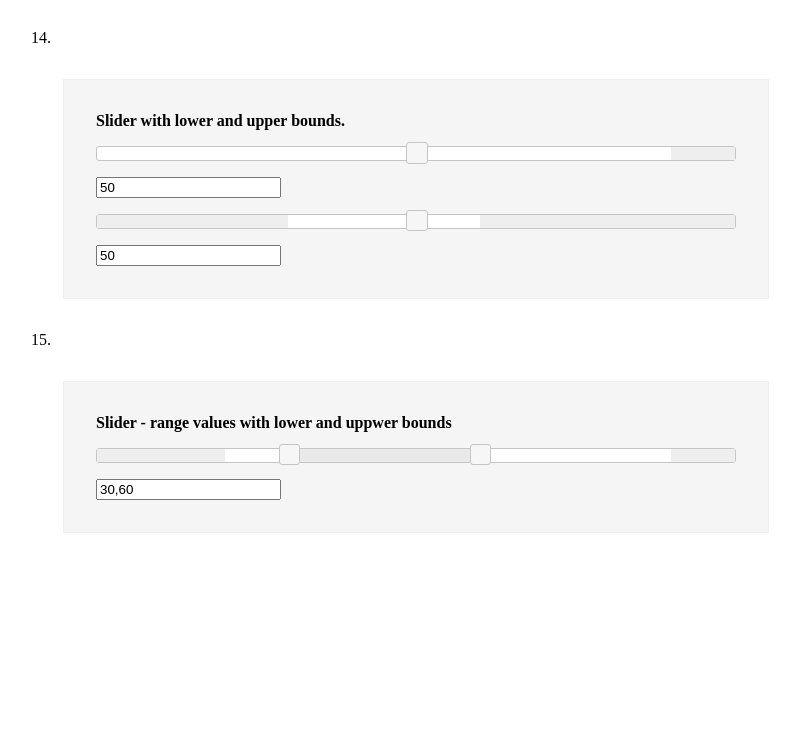
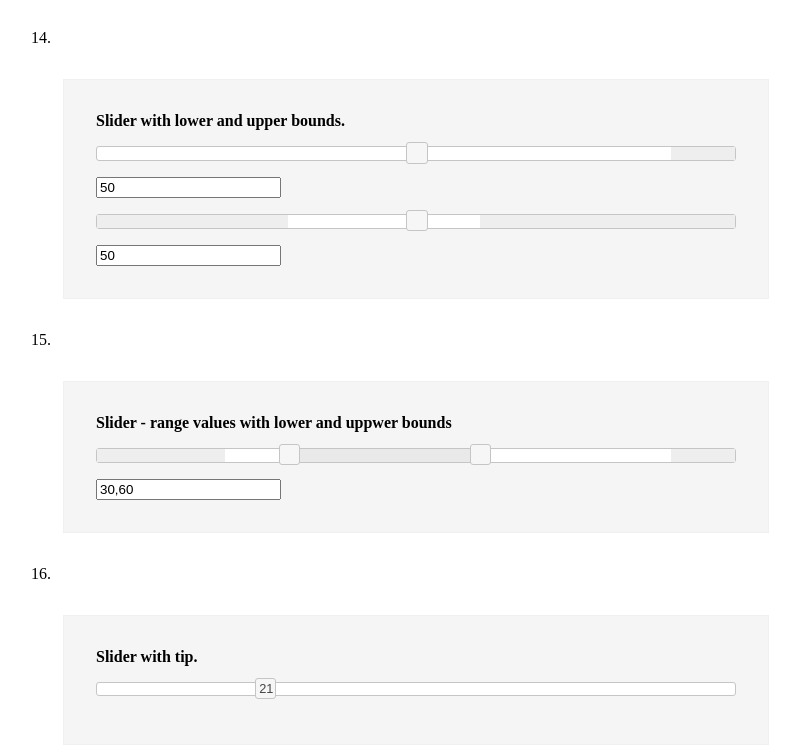
Before and after one commit to angular-ui/ui-slider, a website: page demo/demo.html in a window 1280 px wide. Shown: the part 4183-4931 px from the top of the page, without its empty margins (49-849 px from the left). Before the commit the page ends 4788 px from the top, so only its background shows below. Drawn offline with nearby package versions, Linux system fonts and the light colour scheme; files that its build step writes are made by us from their sources.

Commit message:
Add tip option to display the value next to the handle (or in the handle)

```diff
--- a/demo/css/slider.css
+++ b/demo/css/slider.css
@@ -15,3 +15,12 @@
   background-color: #EEE;
   height: 100%;
 }
+
+.ui-slider-tip {
+  position: absolute;
+  top: 2px;
+  left: 0px;
+  width: 21px;
+  text-align: center;
+  font-size: 0.8em;
+}
--- a/demo/demo.html
+++ b/demo/demo.html
@@ -219,6 +219,12 @@ app.factory('uiSliderConfig', function ($log) {
 				<input type="text" ng-model="demoVals.sliderExample15" />
 			</div>
 		</li>
+		<li>
+			<div class="sliderExample"><a name="ex16"></a>
+				<strong>Slider with tip.</strong>
+				<div ui-slider data-min="0" data-max="80" data-tip ng-model="demoVals.sliderExample16"></div>
+			</div>
+		</li>
 	</ol>
 	<script type="text/javascript" src="bower_components/jquery/dist/jquery.min.js"></script>
 	<script type="text/javascript" src="bower_components/jquery-ui/ui/minified/jquery-ui.min.js"></script>
@@ -278,7 +284,8 @@ app.factory('uiSliderConfig', function ($log) {
 				sliderExample10:     -0.37,
 				sliderExample14a:	50,
 				sliderExample14b:	50,
-				sliderExample15:	[30, 60]
+				sliderExample15:	[30, 60],
+				sliderExample16:	21
 			};
 
 			$scope.colorpicker = {
--- a/src/slider.js
+++ b/src/slider.js
@@ -110,6 +110,7 @@ angular.module('ui.slider', []).value('uiSliderConfig',{}).directive('uiSlider',
 
 
                     ngModel.$setViewValue(ui.values || ui.value);
+                    $(ui.handle).find('.ui-slider-tip').text(ui.value);
                     scope.$apply();
 
                     if (valuesChanged) {
@@ -190,7 +191,7 @@ angular.module('ui.slider', []).value('uiSliderConfig',{}).directive('uiSlider',
                 // Add tick marks if 'tick' and 'step' attributes have been setted on element.
                 // Support horizontal slider bar so far. 'tick' and 'step' attributes are required.
                 var options = angular.extend({}, scope.$eval(attrs.uiSlider));
-                var properties = ['min', 'max', 'step', 'tick'];
+                var properties = ['min', 'max', 'step', 'tick', 'tip'];
                 angular.forEach(properties, function(property) {
                     if (angular.isDefined(attrs[property])) {
                         options[property] = attrs[property];
@@ -203,6 +204,9 @@ angular.module('ui.slider', []).value('uiSliderConfig',{}).directive('uiSlider',
                         $("<div/>").addClass("ui-slider-tick").appendTo(element).css({left: left});
                     };
                 }
+                if(angular.isDefined(options['tip'])) {
+                    $timeout(function(){element.find('.ui-slider-handle').append('<div class="ui-slider-tip">'+ngModel.$viewValue+'</div>')},10);
+                }
             }
 
             return {
```
